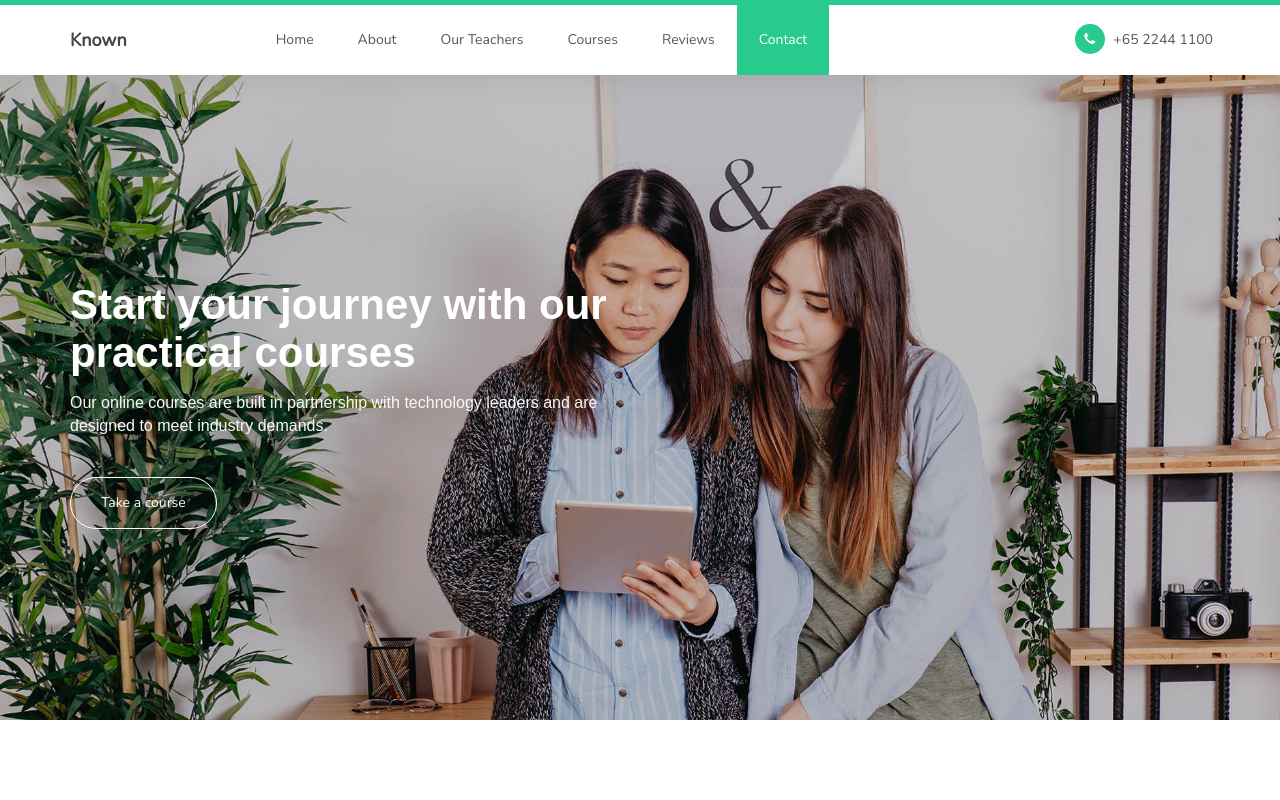
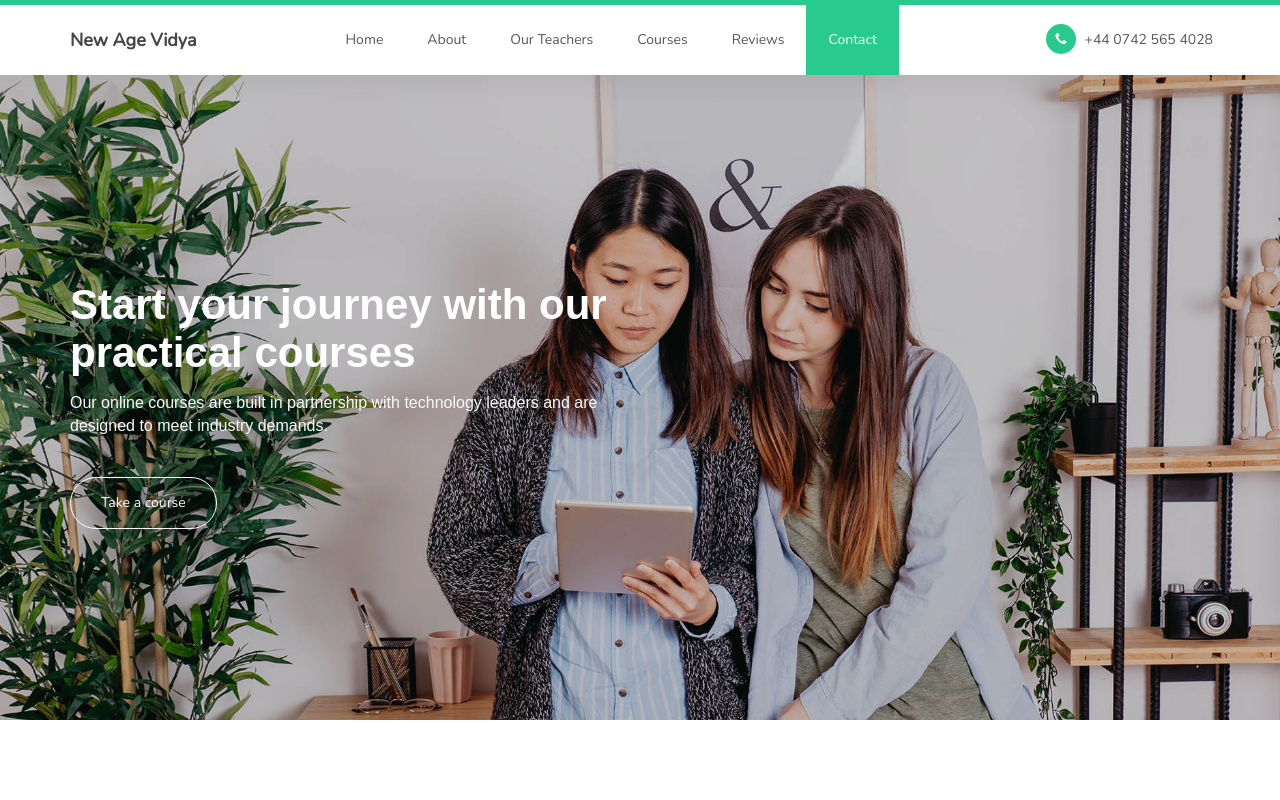
Before and after one commit to kesavab/newageguru2, a plain HTML site: page index.html in a window 1280 px wide. Shown: the top 800 px of the page. Drawn offline with nearby package versions, Linux system fonts and the light colour scheme; a web font is replaced by a local one.

Commit message:
Update index.html

```diff
--- a/index.html
+++ b/index.html
@@ -2,14 +2,8 @@
 <html lang="en">
 <head>
 
-     <title>Known - Education HTML Template</title>
-<!--
+     <title>New Age Vidya</title>
 
-Known Template
-
-https://templatemo.com/tm-516-known
-
--->
      <meta charset="UTF-8">
      <meta http-equiv="X-UA-Compatible" content="IE=Edge">
      <meta name="description" content="">
@@ -50,7 +44,7 @@ https://templatemo.com/tm-516-known
                     </button>
 
                     <!-- lOGO TEXT HERE -->
-                    <a href="#" class="navbar-brand">Known</a>
+                    <a href="#" class="navbar-brand">New Age Vidya</a>
                </div>
 
                <!-- MENU LINKS -->
@@ -65,7 +59,7 @@ https://templatemo.com/tm-516-known
                     </ul>
 
                     <ul class="nav navbar-nav navbar-right">
-                         <li><a href="#"><i class="fa fa-phone"></i> +65 2244 1100</a></li>
+                         <li><a href="tel:+447425654028"><i class="fa fa-phone"></i> +44 0742 565 4028</a></li>
                     </ul>
                </div>
 
```
